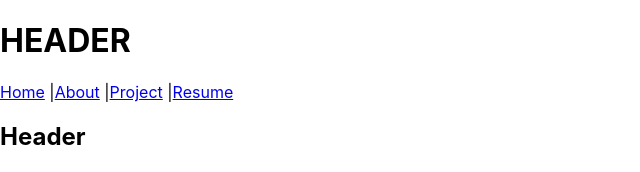
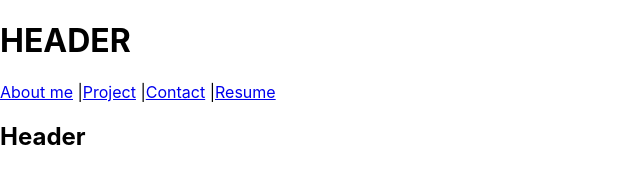
Before and after one commit to hienm9/portfolio, a React (Create React App) app: page / in a window 1280 px wide. Shown: the top 172 px of the page, without its empty margins (0-640 px from the left). Built offline with nearby package versions, Linux system fonts and the light colour scheme.

Commit message:
added contact

```diff
--- a/src/App.js
+++ b/src/App.js
@@ -2,6 +2,7 @@
 import About from './components/About';
 import Header from './components/Header';
 import Resume from './components/Resume';
+import Contact from './components/Contact';
 import Project from './components/Project';
 import Error from './components/Error';
 
@@ -15,15 +16,16 @@
         <Router>
           {/* Link and Routes must be within the Router */}
         <nav>
-          <Link to='/'>Home</Link>  |
-          <Link to='/about'>About</Link>  |
+          <Link to='/about'>About me</Link>  |
           <Link to='/project'>Project</Link>  |
+          <Link to='/contact'>Contact</Link>  |
           <Link to='/resume'>Resume</Link>
         </nav>
           <Routes>
             <Route path='/' element={<Header />} />
             <Route path='/about' element={<About />} />
             <Route path='/project' element={<Project />} />
+            <Route path='/contact' element={<Contact />} />
             <Route path='/resume' element={<Resume />} />
             <Route path='*' element={<Error />} />
       {/* always put catch all error last. */}
--- a/src/index.js
+++ b/src/index.js
@@ -10,12 +10,6 @@
     <App />
   </React.StrictMode>
 );
-// ReactDOM.render(
-//   <React.StrictMode>
-//     <App />
-//   </React.StrictMode>,
-//   document.getElementById('root')
-// );
 
 // If you want to start measuring performance in your app, pass a function
 // to log results (for example: reportWebVitals(console.log))
```
